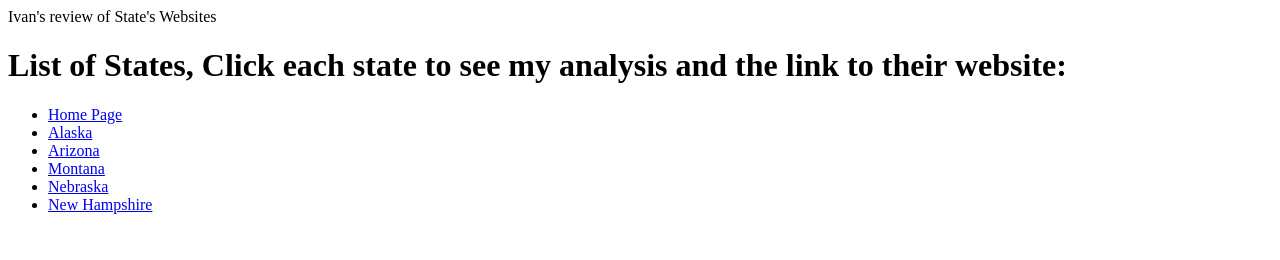
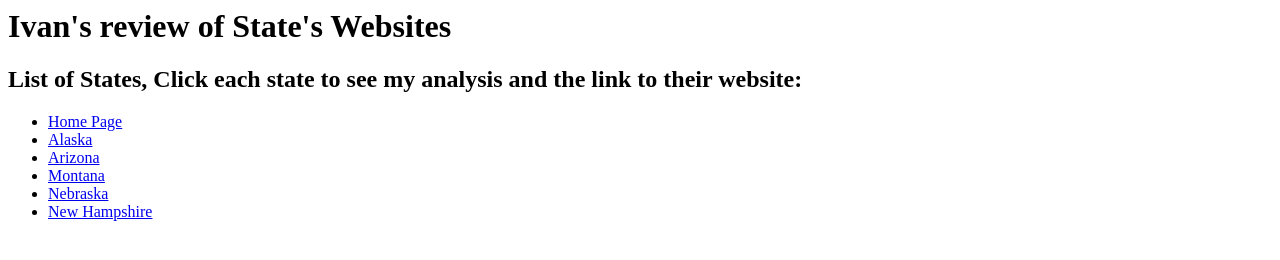
Before and after one commit to isgeraghty/isgeraghty.github.io, a plain HTML site: page Review of state websites.html in a window 1280 px wide. Drawn offline with Linux system fonts and the light colour scheme.

Commit message:
Update Review of state websites.html

```diff
--- a/Review of state websites.html
+++ b/Review of state websites.html
@@ -1,7 +1,7 @@
 <html>
-    <head>Ivan's review of State's Websites</head>
+    <h1>Ivan's review of State's Websites</h1>
     <body>
-        <h1>List of States, Click each state to see my analysis and the link to their website:</h1>
+        <h2>List of States, Click each state to see my analysis and the link to their website:</h2>
         <ul>
             <li><a href= "Review%20of%20state%20websites.html">Home Page</a></li>
             <li><a href="alaska.html">Alaska</a></li>
```
